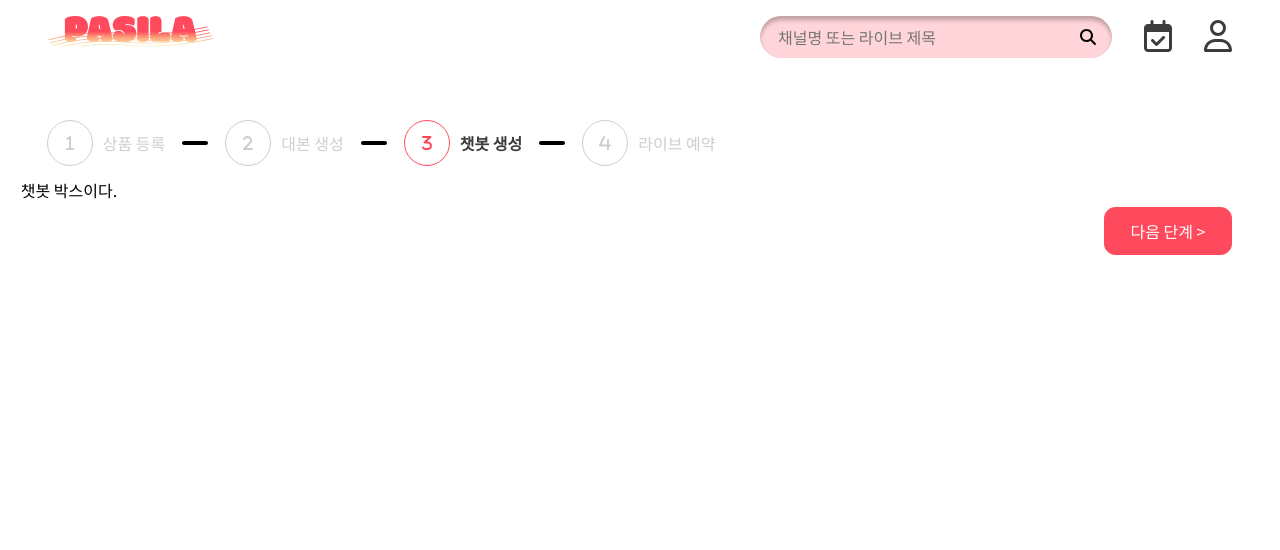
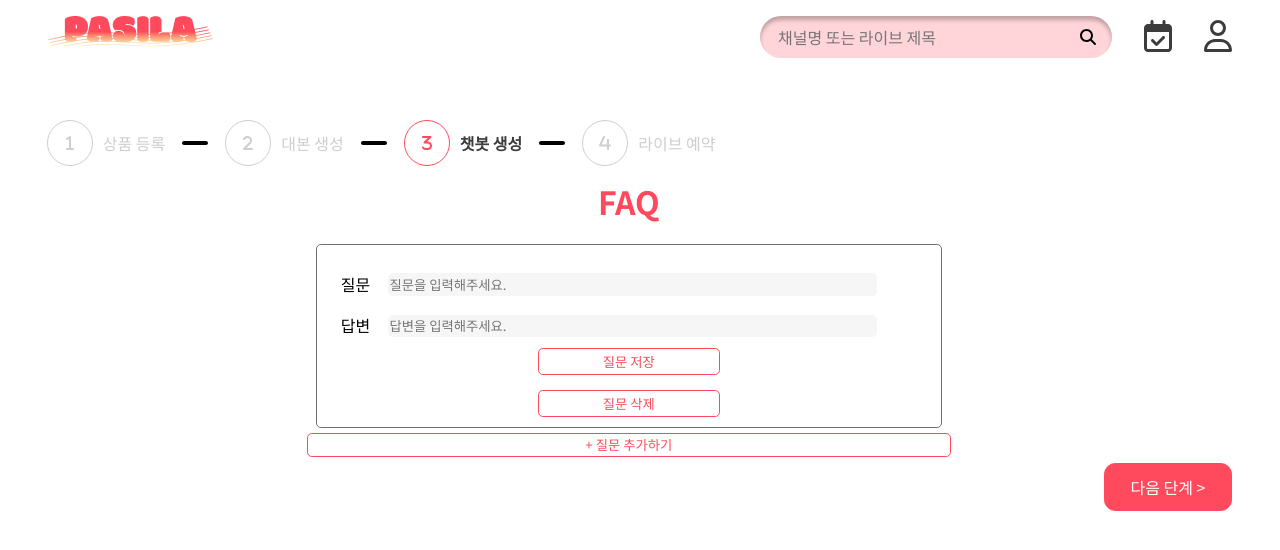
Before and after one commit to youkyoungJung/Pasila, a Vue app in the folder frontend/: page /ready/chatbot in a window 1280 px wide. Shown: the top 550 px of the page. Built offline with nearby package versions, Linux system fonts and the light colour scheme; what vue-dompurify-html, vue3-quill would draw is missing.

Commit message:
feat: [#S10P10A402-111] 챗봇페이지 구현중

```diff
--- a/frontend/src/components/ready/ChatbotInput.vue
+++ b/frontend/src/components/ready/ChatbotInput.vue
@@ -1,9 +1,67 @@
-<script setup></script>
+<script setup>
+import { ref, watch } from 'vue'
+
+const question = ref('')
+const answer = ref('')
+const emit = defineEmits(['data'])
+const saveQuestion = () => {
+  emit('data', { q: question, a: answer })
+  console.log(emit)
+}
+</script>
 
 <template>
-  <div>
-    <div>챗봇 박스이다.</div>
+  <div class="chatbot-box">
+    <div class="text-box">
+      <label for="question">질문</label>
+      <input
+        id="question"
+        type="text"
+        placeholder="질문을 입력해주세요."
+        class="input-box"
+        v-model="question"
+      />
+    </div>
+    <div class="text-box">
+      <label for="answer">답변</label>
+      <input
+        id="answer"
+        type="text"
+        placeholder="답변을 입력해주세요."
+        class="input-box"
+        v-model="answer"
+      />
+    </div>
+    <button class="save-btn" @click="saveQuestion()">질문 저장</button>
   </div>
 </template>
 
-<style lang="scss" scoped></style>
+<style lang="scss" scoped>
+.chatbot-box {
+  @include box(100%, 100%, white, 0.3rem, 0.2rem, 0.5rem);
+  display: flex;
+  flex-direction: column;
+  align-items: center;
+  justify-content: flex-start;
+
+  .text-box {
+    width: 100%;
+    display: flex;
+    padding: 0.5rem;
+  }
+  label {
+    margin: 0 1rem;
+  }
+  .input-box {
+    @include box(80%, 100%, $light-gray, 0.3rem, 0.1rem, 0.1rem);
+    border: none;
+    outline: none;
+  }
+  .save-btn {
+    @include box(30%, 10%, white, 0.3rem, 0.1rem, 0.2rem);
+    cursor: pointer;
+    color: $main;
+    border: 1px solid $main;
+  }
+}
+</style>
--- a/frontend/src/views/ReadyChatbotView.vue
+++ b/frontend/src/views/ReadyChatbotView.vue
@@ -6,13 +6,43 @@ import { ref } from 'vue'
 
 const step = ref('chatbot')
 const nextStep = ref('schedule')
+const questions = ref([
+  {
+    q: '',
+    a: ''
+  }
+])
+
+const addQuestion = () => {
+  questions.value.push({ q: '', a: '' })
+}
+
+const removeQuestion = (i) => {
+  console.log(questions.value)
+  console.log(i)
+  const temp = questions.value.splice(i, 1)
+  console.log(temp)
+  console.log(questions.value)
+}
 </script>
 
 <template>
   <div class="container">
     <steps :data="step" />
-    <div>
-      <chatbot-input />
+    <div class="chatbot-body">
+      <div class="faq">FAQ</div>
+      <div v-for="(question, index) in questions" :key="index" class="chatbot-input">
+        <chatbot-input
+          @data="
+            (q, a) => {
+              question.q = q
+              question.a = a
+            }
+          "
+        />
+        <button class="remove-btn" @click="removeQuestion(index)">질문 삭제</button>
+      </div>
+      <button @click="addQuestion" class="add-btn">+ 질문 추가하기</button>
     </div>
     <next-button :data="nextStep" />
   </div>
@@ -21,5 +51,39 @@ const nextStep = ref('schedule')
 <style lang="scss" scoped>
 .container {
   @include box(95%, 100%, none, 0.3rem, 0.8rem, 0.5rem);
+
+  .chatbot-body {
+    @include box(100%, 100%, none, 0, 0, 0);
+    display: flex;
+    flex-direction: column;
+    align-items: center;
+
+    .faq {
+      @include font-factory($fs-4, bold, $main);
+      margin-bottom: 1rem;
+    }
+    .add-btn {
+      @include box(53%, 100%, white, 0.3rem, 0.1rem, 0.1rem);
+      cursor: pointer;
+      border: 1px solid $main;
+      color: $main;
+    }
+
+    .chatbot-input {
+      @include box(50%, 100%, white, 0.3rem, 0.2rem, 0.5rem);
+      display: flex;
+      flex-direction: column;
+      align-items: center;
+      justify-content: flex-start;
+      border: 1px solid $light-dark;
+
+      .remove-btn {
+        @include box(30%, 10%, white, 0.3rem, 0.1rem, 0.2rem);
+        cursor: pointer;
+        color: $main;
+        border: 1px solid $main;
+      }
+    }
+  }
 }
 </style>
```
